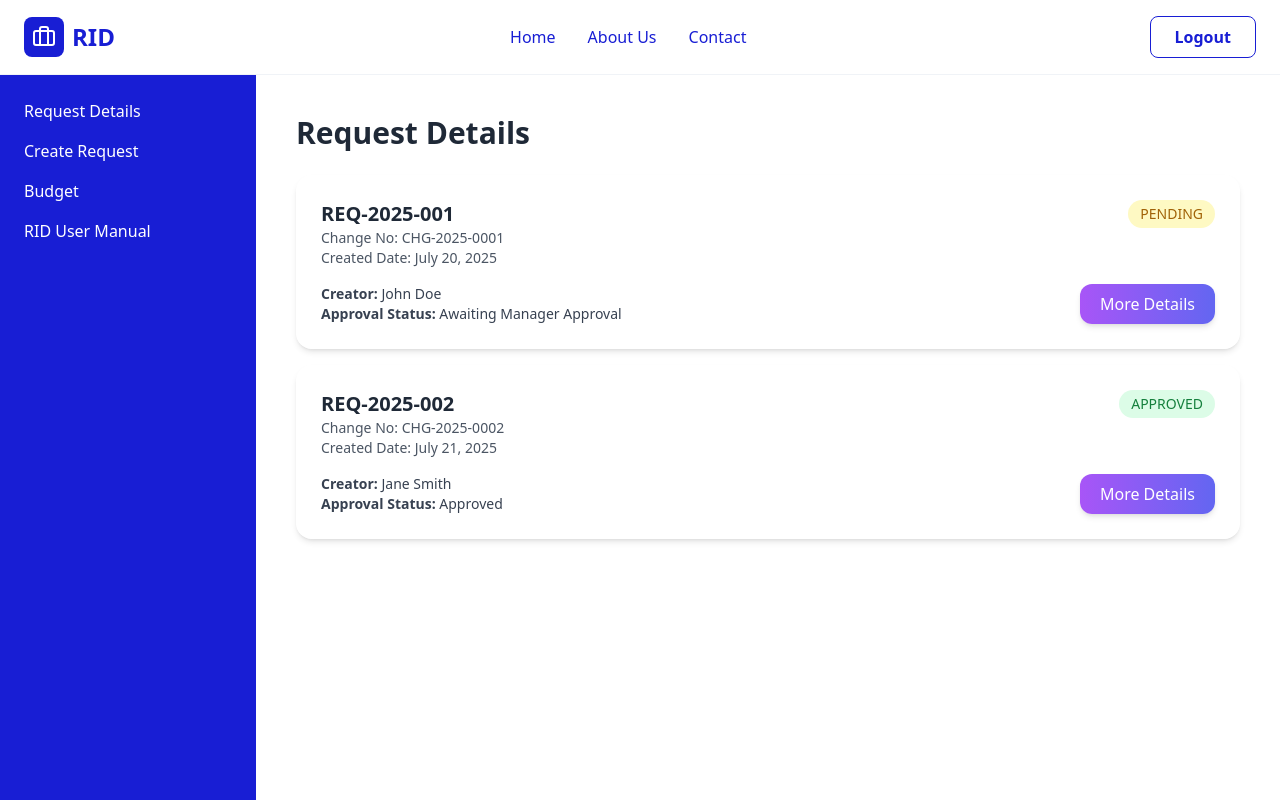
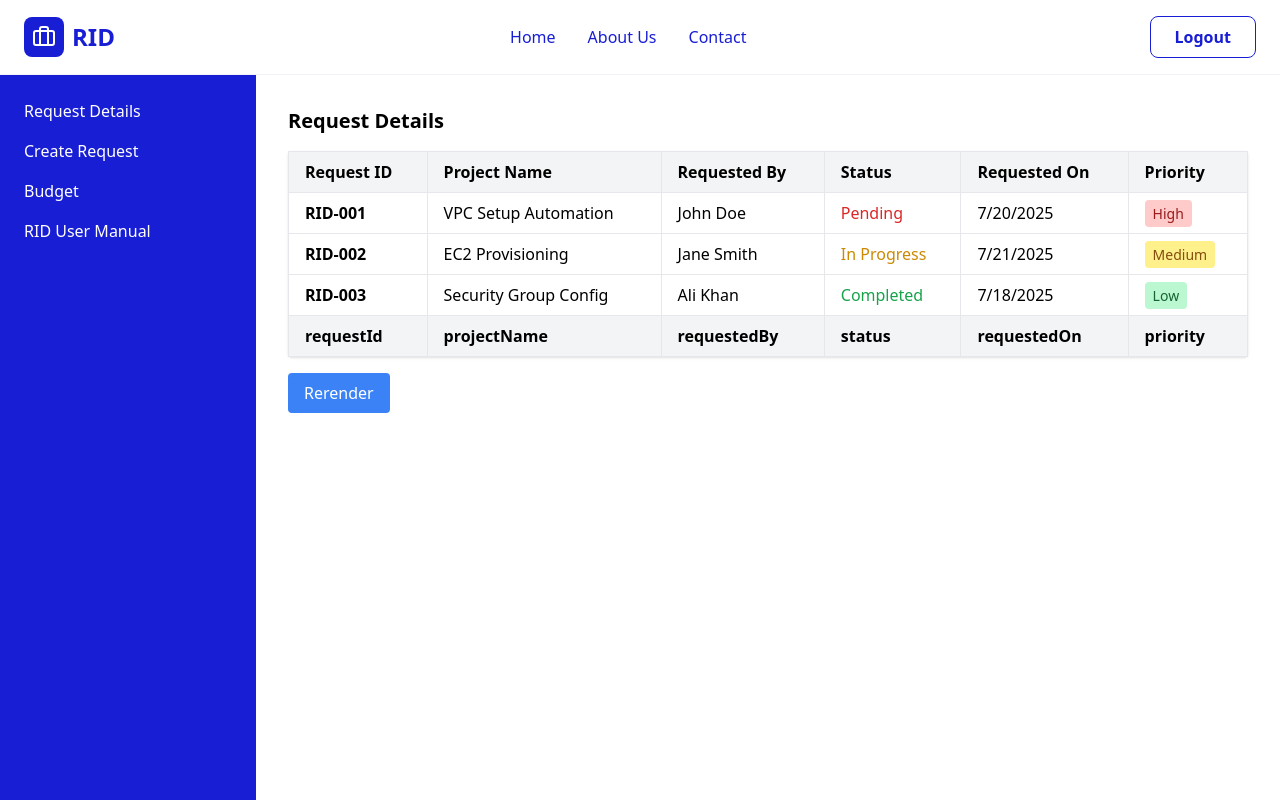
Before and after one commit to zulaikhamir/RID, a React (Vite) app: page /request-details in a window 1280 px wide. Shown: the top 800 px of the page. Built offline with nearby package versions, Linux system fonts and the light colour scheme.

Commit message:
added table for requestdetails

```diff
--- a/package.json
+++ b/package.json
@@ -11,6 +11,7 @@
   },
   "dependencies": {
     "@tailwindcss/vite": "^4.1.11",
+    "@tanstack/react-table": "^8.21.3",
     "framer-motion": "^12.23.6",
     "lucide-react": "^0.525.0",
     "react": "^19.1.0",
--- a/src/App.jsx
+++ b/src/App.jsx
@@ -3,7 +3,7 @@ import Header from "./components/header";
 import Sidebar from "./components/sidebar";
 import Budget from "./pages/budget";
 import CreateRequest from "./pages/createrequest";
-import RequestDetails from "./pages/requestdetails";
+import RequestDetailsTable from "./pages/requestdetails";
 import Footer from "./components/footer";
 import UserManual from "./pages/usermanual";
 import "./index.css";
@@ -27,7 +27,10 @@ function App() {
           <main className="flex-1 p-4">
             <Routes>
               {" "}
-              <Route path="/request-details" element={<RequestDetails />} />
+              <Route
+                path="/request-details"
+                element={<RequestDetailsTable />}
+              />
               <Route path="/create-request" element={<CreateRequest />} />
               <Route path="/budget" element={<Budget />} />
               <Route path="/usermanual" element={<UserManual />} />
--- a/src/pages/requestdetails.jsx
+++ b/src/pages/requestdetails.jsx
@@ -1,86 +1,165 @@
-import React from "react";
-import { motion } from "framer-motion";
+import React, { useState, useReducer } from "react";
+import {
+  flexRender,
+  getCoreRowModel,
+  useReactTable,
+  createColumnHelper,
+} from "@tanstack/react-table";
 
-const requests = [
+// Sample RID Request Details data
+const defaultData = [
   {
-    id: "REQ-2025-001",
-    status: "PENDING",
-    changeNo: "CHG-2025-0001",
-    createdDate: "July 20, 2025",
-    creator: "John Doe",
-    approvalStatus: "Awaiting Manager Approval",
+    requestId: "RID-001",
+    projectName: "VPC Setup Automation",
+    requestedBy: "John Doe",
+    status: "Pending",
+    requestedOn: "2025-07-20",
+    priority: "High",
   },
   {
-    id: "REQ-2025-002",
-    status: "APPROVED",
-    changeNo: "CHG-2025-0002",
-    createdDate: "July 21, 2025",
-    creator: "Jane Smith",
-    approvalStatus: "Approved",
+    requestId: "RID-002",
+    projectName: "EC2 Provisioning",
+    requestedBy: "Jane Smith",
+    status: "In Progress",
+    requestedOn: "2025-07-21",
+    priority: "Medium",
+  },
+  {
+    requestId: "RID-003",
+    projectName: "Security Group Config",
+    requestedBy: "Ali Khan",
+    status: "Completed",
+    requestedOn: "2025-07-18",
+    priority: "Low",
   },
 ];
 
-const statusColors = {
-  PENDING: "bg-yellow-100 text-yellow-700",
-  APPROVED: "bg-green-100 text-green-700",
-  REJECTED: "bg-red-100 text-red-700",
-};
+const columnHelper = createColumnHelper();
 
-const RequestDetails = () => {
+const columns = [
+  columnHelper.accessor("requestId", {
+    header: "Request ID",
+    cell: (info) => <b>{info.getValue()}</b>,
+    footer: (info) => info.column.id,
+  }),
+  columnHelper.accessor("projectName", {
+    header: "Project Name",
+    cell: (info) => info.getValue(),
+    footer: (info) => info.column.id,
+  }),
+  columnHelper.accessor("requestedBy", {
+    header: "Requested By",
+    cell: (info) => info.getValue(),
+    footer: (info) => info.column.id,
+  }),
+  columnHelper.accessor("status", {
+    header: "Status",
+    cell: (info) => {
+      const value = info.getValue();
+      const color =
+        value === "Completed"
+          ? "text-green-600"
+          : value === "In Progress"
+          ? "text-yellow-600"
+          : "text-red-600";
+      return <span className={color}>{value}</span>;
+    },
+    footer: (info) => info.column.id,
+  }),
+  columnHelper.accessor("requestedOn", {
+    header: "Requested On",
+    cell: (info) => new Date(info.getValue()).toLocaleDateString(),
+    footer: (info) => info.column.id,
+  }),
+  columnHelper.accessor("priority", {
+    header: "Priority",
+    cell: (info) => {
+      const value = info.getValue();
+      const badgeColor =
+        value === "High"
+          ? "bg-red-200 text-red-800"
+          : value === "Medium"
+          ? "bg-yellow-200 text-yellow-800"
+          : "bg-green-200 text-green-800";
+      return (
+        <span className={`px-2 py-1 rounded text-sm ${badgeColor}`}>
+          {value}
+        </span>
+      );
+    },
+    footer: (info) => info.column.id,
+  }),
+];
+
+const RequestDetailsTable = () => {
+  const [data] = useState(() => [...defaultData]);
+  const rerender = useReducer(() => ({}), {})[1];
+
+  const table = useReactTable({
+    data,
+    columns,
+    getCoreRowModel: getCoreRowModel(),
+  });
+
   return (
-    <div className="p-6">
-      <h1 className="text-3xl font-bold mb-6 text-gray-800">Request Details</h1>
+    <div className="p-4">
+      <h2 className="text-xl font-bold mb-4">Request Details</h2>
+      <table className="min-w-full border border-gray-300 rounded shadow">
+        <thead className="bg-gray-100">
+          {table.getHeaderGroups().map((headerGroup) => (
+            <tr key={headerGroup.id}>
+              {headerGroup.headers.map((header) => (
+                <th key={header.id} className="border px-4 py-2 text-left">
+                  {header.isPlaceholder
+                    ? null
+                    : flexRender(
+                        header.column.columnDef.header,
+                        header.getContext()
+                      )}
+                </th>
+              ))}
+            </tr>
+          ))}
+        </thead>
+        <tbody>
+          {table.getRowModel().rows.map((row) => (
+            <tr key={row.id} className="hover:bg-gray-50">
+              {row.getVisibleCells().map((cell) => (
+                <td key={cell.id} className="border px-4 py-2">
+                  {flexRender(cell.column.columnDef.cell, cell.getContext())}
+                </td>
+              ))}
+            </tr>
+          ))}
+        </tbody>
+        <tfoot className="bg-gray-100">
+          {table.getFooterGroups().map((footerGroup) => (
+            <tr key={footerGroup.id}>
+              {footerGroup.headers.map((header) => (
+                <th key={header.id} className="border px-4 py-2 text-left">
+                  {header.isPlaceholder
+                    ? null
+                    : flexRender(
+                        header.column.columnDef.footer,
+                        header.getContext()
+                      )}
+                </th>
+              ))}
+            </tr>
+          ))}
+        </tfoot>
+      </table>
 
-      <div className="space-y-4">
-        {requests.map((req, index) => (
-          <motion.div
-            key={index}
-            className="p-6 rounded-2xl shadow-md bg-white/30 backdrop-blur-lg border border-white/20 hover:shadow-lg transition-all duration-300"
-            whileHover={{ scale: 1.02 }}
-          >
-            <div className="flex justify-between items-start">
-              <div>
-                <h2 className="text-xl font-semibold text-gray-800">
-                  {req.id}
-                </h2>
-                <p className="text-sm text-gray-600">
-                  Change No: {req.changeNo}
-                </p>
-                <p className="text-sm text-gray-600">
-                  Created Date: {req.createdDate}
-                </p>
-              </div>
-              <span
-                className={`px-3 py-1 text-sm rounded-full font-medium ${
-                  statusColors[req.status]
-                }`}
-              >
-                {req.status}
-              </span>
-            </div>
-
-            <div className="mt-4 flex justify-between items-center">
-              <div>
-                <p className="text-sm text-gray-700">
-                  <strong>Creator:</strong> {req.creator}
-                </p>
-                <p className="text-sm text-gray-700">
-                  <strong>Approval Status:</strong> {req.approvalStatus}
-                </p>
-              </div>
-
-              <motion.button
-                whileHover={{ scale: 1.05 }}
-                className="px-5 py-2 rounded-xl bg-gradient-to-r from-purple-500 to-indigo-500 text-white font-medium shadow-md hover:shadow-lg"
-              >
-                More Details
-              </motion.button>
-            </div>
-          </motion.div>
-        ))}
+      <div className="mt-4">
+        <button
+          onClick={() => rerender()}
+          className="bg-blue-500 text-white px-4 py-2 rounded"
+        >
+          Rerender
+        </button>
       </div>
     </div>
   );
 };
 
-export default RequestDetails;
+export default RequestDetailsTable;
```
Also changed, not shown: 1 other file (tests, documents, lock files or other folders).
